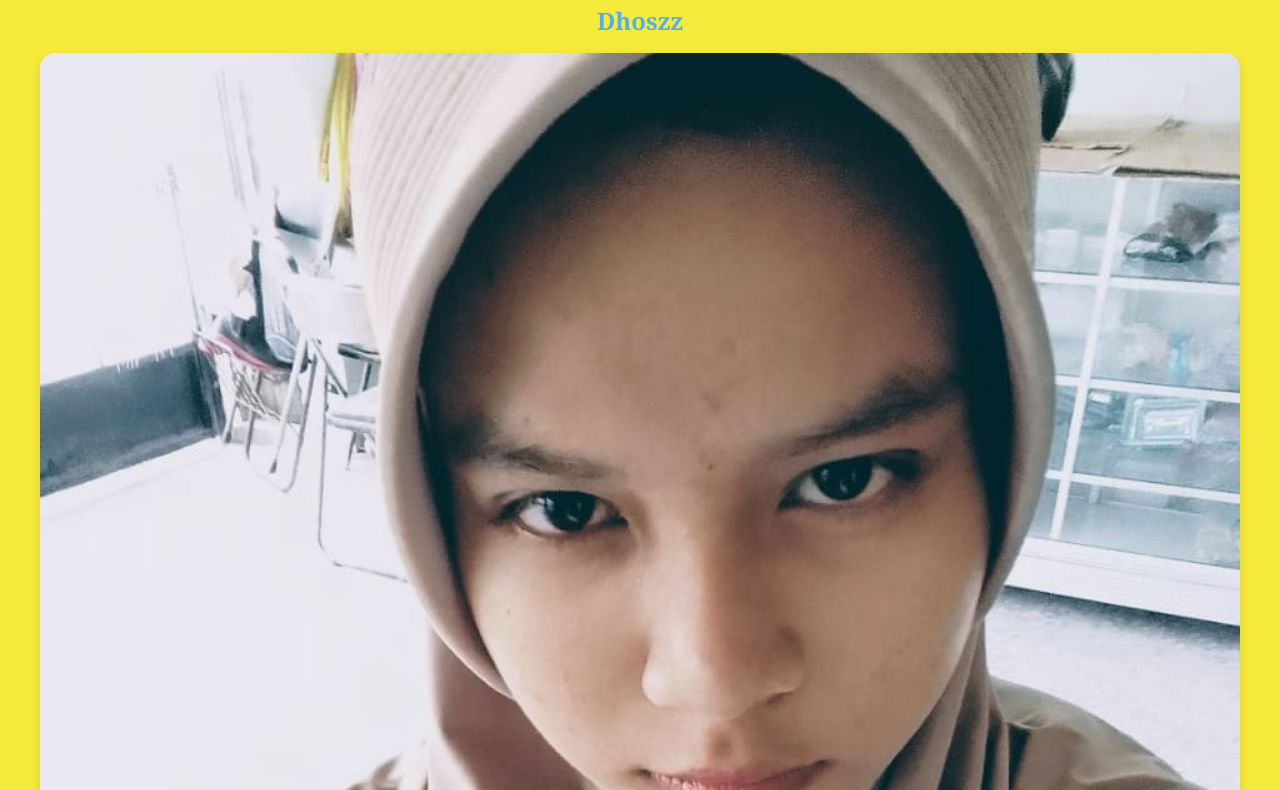
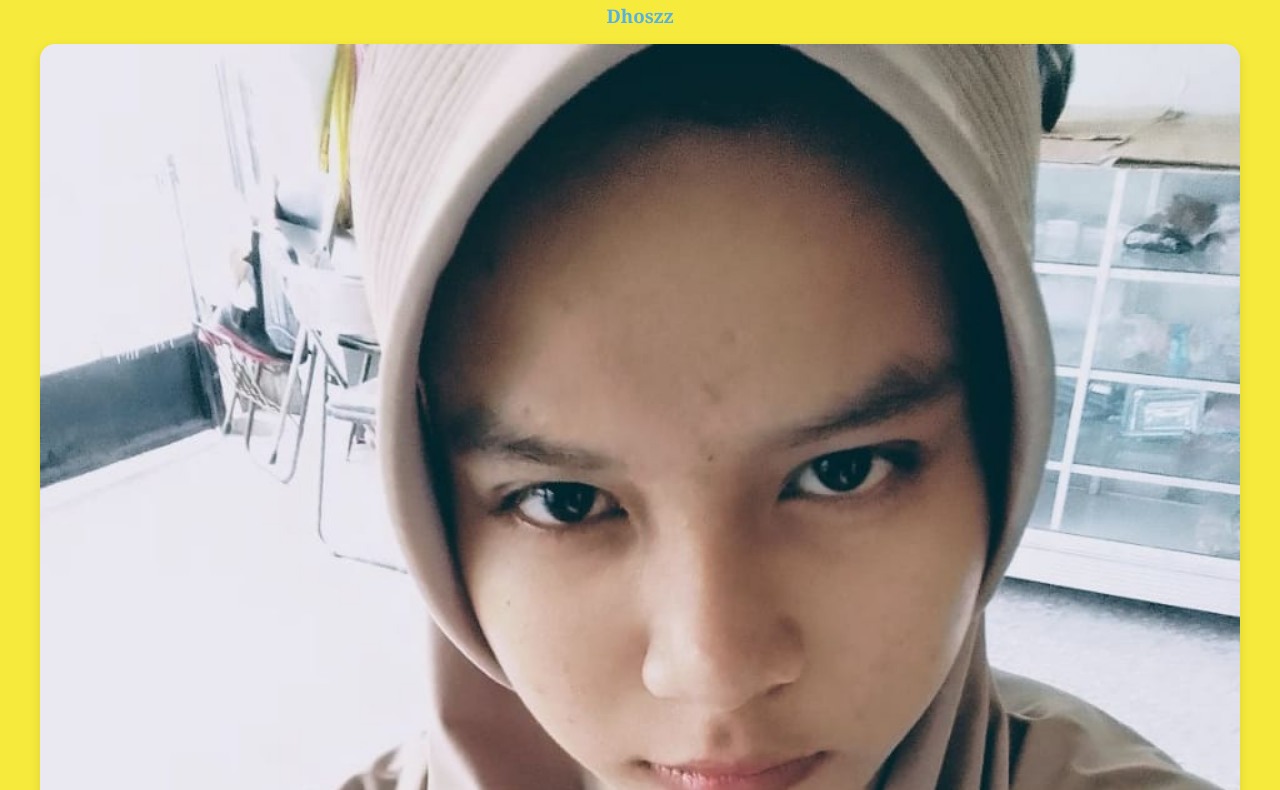
Before and after one commit to dhosz/galeryy, a plain HTML site: page index.html in a window 1280 px wide. Shown: the part 120-910 px from the top of the page. Drawn offline with Linux system fonts and the light colour scheme.

Commit message:
Update index.html

```diff
--- a/index.html
+++ b/index.html
@@ -18,7 +18,7 @@
       margin-bottom: 0rem;
     }
 
-    h2 {
+    h3 {
       text-align: center;
       color: #55b1e3;
       margin-bottom: 1rem;
@@ -72,7 +72,7 @@
 <body>
 
   <h1>Galeri Suci 🗿</h1>
-  <h2>Dhoszz</h2>
+  <h3>Dhoszz</h3>
   <div class="gallery">
     <div class="photo-card">
       <img src="sucii.jpg" alt="Foto 1">
```
